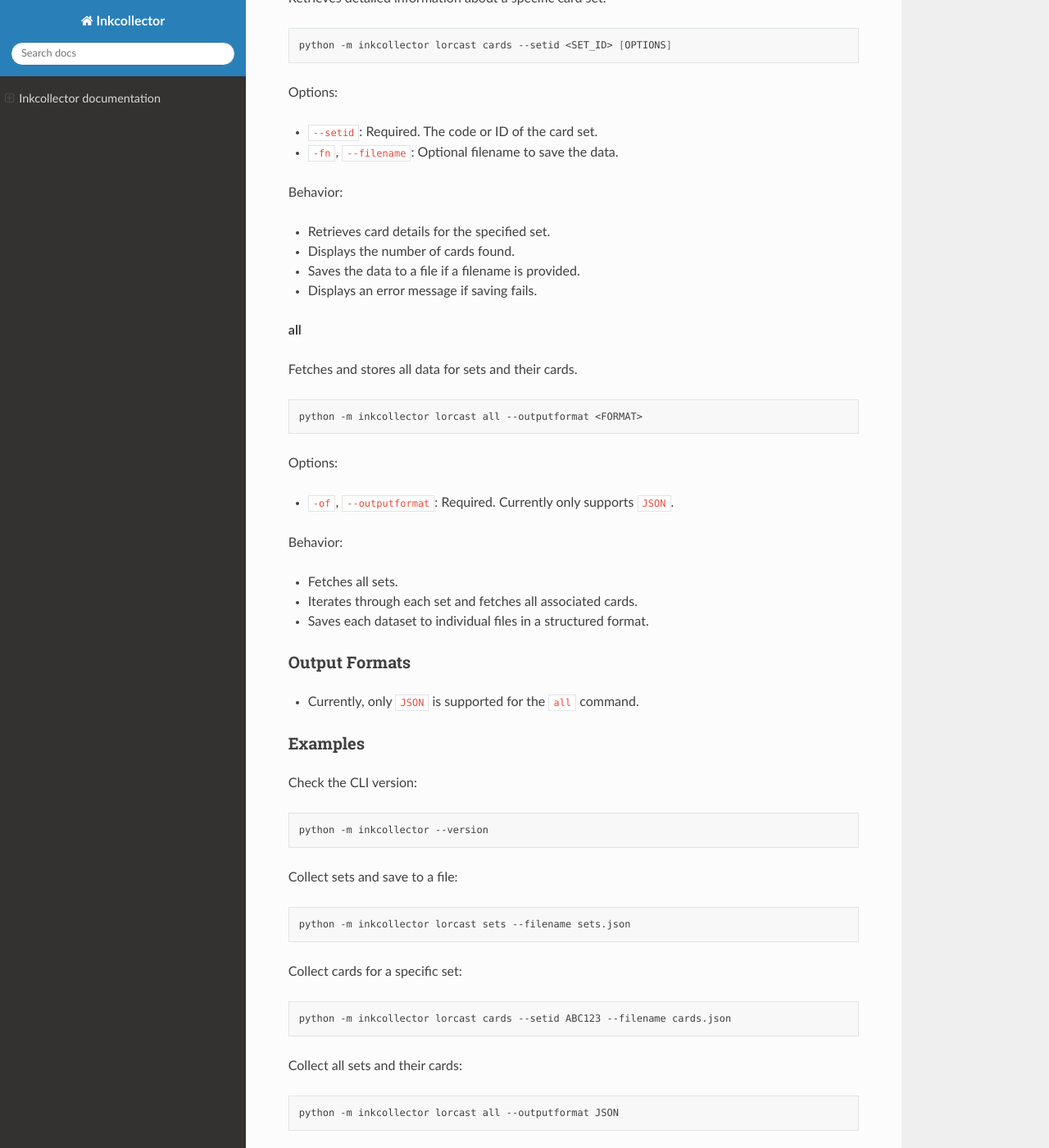
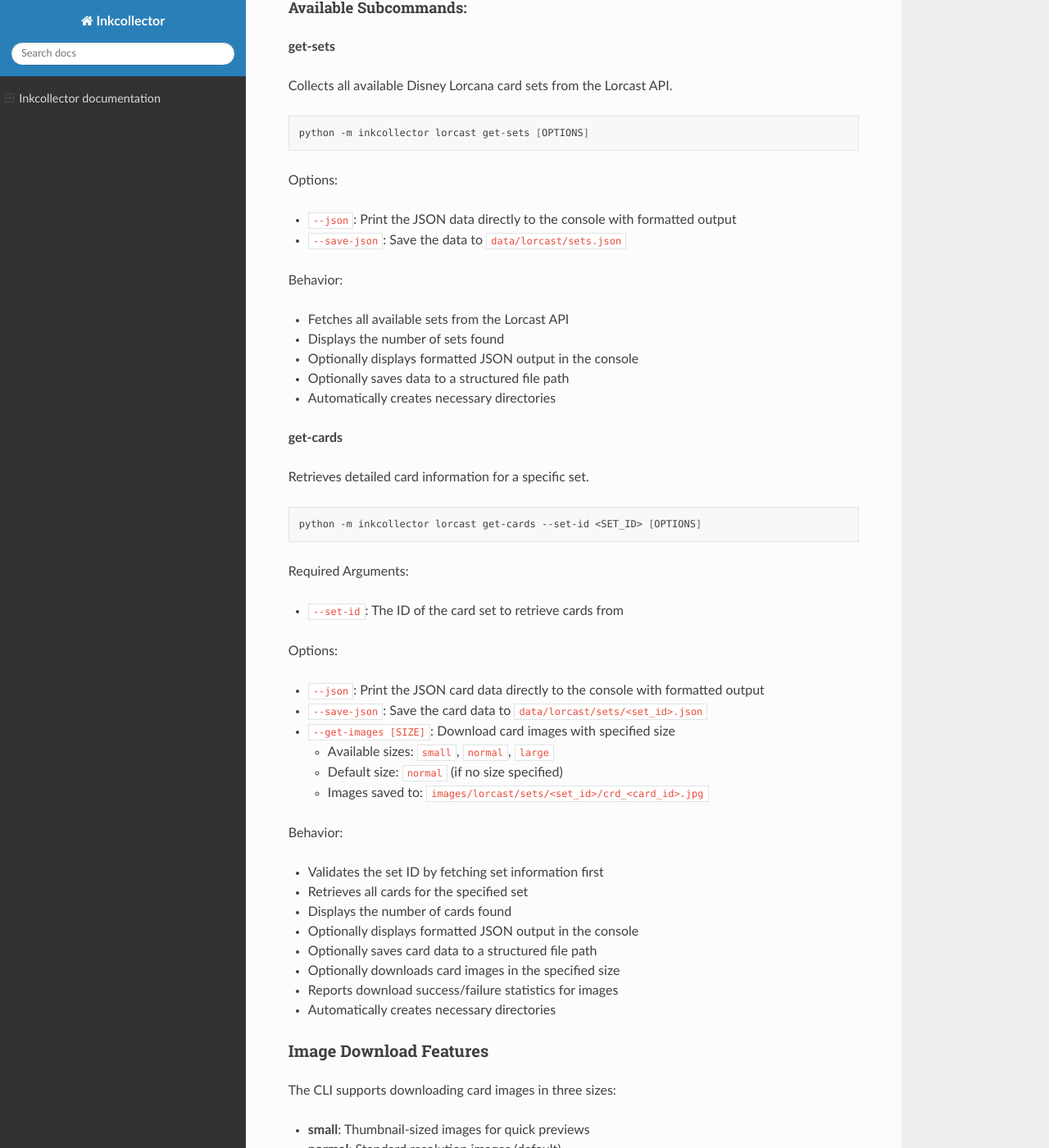
Before and after one commit to bertcafecito/inkcollector, a Sphinx documentation site: the page built from docs/source/index.rst, in a window 1280 px wide and 1400 px high, scrolled down 1909 px. Shown: the whole window at 82% size. Built offline with Sphinx 7.4.7 and the Read the Docs theme 3.1.0, drawn with Linux system fonts in a browser that asks for light colours; some of the changed text lies outside the part shown.

Commit message:
Adds documentation for Inkcollector CLI
Introduces comprehensive documentation for the Inkcollector CLI tool, detailing its features, installation, usage, and available commands.

The documentation covers fetching card sets and individual cards from the Lorcast API, downloading card images, and provides examples for common use cases. It also includes information on error handling, output formats, and API integration.

```diff
--- a/docs/source/index.rst
+++ b/docs/source/index.rst
@@ -5,7 +5,17 @@
 ==========================
 
 Inkcollector is a command-line interface (CLI) tool designed to collect data about the
-Disney Lorcana trading card game
+Disney Lorcana trading card game. It provides easy access to the Lorcast API for retrieving
+card sets, individual card details, and downloading card images.
+
+**Key Features:**
+
+- Fetch all available Disney Lorcana card sets
+- Retrieve detailed card information for specific sets
+- Download card images in multiple sizes (small, normal, large)
+- Automatic file organization and directory structure creation
+- JSON data export with console display options
+- Comprehensive error handling and user feedback
 
 .. _getting-help:
 
@@ -39,8 +49,9 @@
 Command Line Interface (CLI)
 =========================================
 
-The Inkcollector CLI provides access to the Lorecast API for collecting
-Lorcana Trading Card Game data, including card sets and individual cards.
+The Inkcollector CLI provides access to the Lorcast API for collecting
+Disney Lorcana Trading Card Game data, including card sets, individual cards,
+and card images.
 
 Usage
 -----
@@ -63,80 +74,143 @@
 
 - ``-v``, ``--version``: Display the version of the Inkcollector package.
 
-If no command is provided, the CLI will prompt the user to use ``--help`` for guidance.
+If no command is provided, the CLI will display the help message.
 
-Lorcast Group
--------------
+Directory Structure
+-------------------
 
-This command group is used to collect data from the Lorecast API.
+Inkcollector automatically creates the following directory structure in your working directory:
+
+- ``data/``: Contains all downloaded JSON data
+
+  - ``data/lorcast/``: Lorcast API data
+  - ``data/lorcast/sets.json``: All sets data
+  - ``data/lorcast/sets/<set_id>.json``: Individual set card data
+
+- ``images/``: Contains all downloaded card images
+
+  - ``images/lorcast/sets/<set_id>/``: Card images organized by set
+
+Lorcast Command Group
+---------------------
+
+This command group is used to collect data from the Lorcast API.
 
 .. code-block:: shell
 
     python -m inkcollector lorcast COMMAND [ARGS]...
 
-Available Commands:
-~~~~~~~~~~~~~~~~~~~
+Available Subcommands:
+~~~~~~~~~~~~~~~~~~~~~~
 
-**sets**
+**get-sets**
 
-Collects all available Lorcana card sets (including promotional sets).
+Collects all available Disney Lorcana card sets from the Lorcast API.
 
 .. code-block:: shell
 
-    python -m inkcollector lorcast sets [OPTIONS]
+    python -m inkcollector lorcast get-sets [OPTIONS]
 
 Options:
 
-- ``-fn``, ``--filename``: Optional filename to save the data.
+- ``--json``: Print the JSON data directly to the console with formatted output
+- ``--save-json``: Save the data to ``data/lorcast/sets.json``
 
 Behavior:
 
-- Displays how many sets were found.
-- Saves the data to a file if a filename is provided.
-- Displays an error message if saving fails.
+- Fetches all available sets from the Lorcast API
+- Displays the number of sets found
+- Optionally displays formatted JSON output in the console
+- Optionally saves data to a structured file path
+- Automatically creates necessary directories
 
-**cards**
+**get-cards**
 
-Retrieves detailed information about a specific card set.
+Retrieves detailed card information for a specific set.
 
 .. code-block:: shell
 
-    python -m inkcollector lorcast cards --setid <SET_ID> [OPTIONS]
+    python -m inkcollector lorcast get-cards --set-id <SET_ID> [OPTIONS]
+
+Required Arguments:
+
+- ``--set-id``: The ID of the card set to retrieve cards from
 
 Options:
 
-- ``--setid``: Required. The code or ID of the card set.
-- ``-fn``, ``--filename``: Optional filename to save the data.
+- ``--json``: Print the JSON card data directly to the console with formatted output
+- ``--save-json``: Save the card data to ``data/lorcast/sets/<set_id>.json``
+- ``--get-images [SIZE]``: Download card images with specified size
+
+  - Available sizes: ``small``, ``normal``, ``large``
+  - Default size: ``normal`` (if no size specified)
+  - Images saved to: ``images/lorcast/sets/<set_id>/crd_<card_id>.jpg``
 
 Behavior:
 
-- Retrieves card details for the specified set.
-- Displays the number of cards found.
-- Saves the data to a file if a filename is provided.
-- Displays an error message if saving fails.
+- Validates the set ID by fetching set information first
+- Retrieves all cards for the specified set
+- Displays the number of cards found
+- Optionally displays formatted JSON output in the console
+- Optionally saves card data to a structured file path
+- Optionally downloads card images in the specified size
+- Reports download success/failure statistics for images
+- Automatically creates necessary directories
 
-**all**
+Image Download Features
+-----------------------
 
-Fetches and stores all data for sets and their cards.
+The CLI supports downloading card images in three sizes:
 
-.. code-block:: shell
+- **small**: Thumbnail-sized images for quick previews
+- **normal**: Standard resolution images (default)
+- **large**: High-resolution images for detailed viewing
 
-    python -m inkcollector lorcast all --outputformat <FORMAT>
+Image files are automatically named using the pattern ``crd_<card_id>.jpg`` and organized by set in the ``images/lorcast/sets/<set_id>/`` directory.
 
-Options:
-
-- ``-of``, ``--outputformat``: Required. Currently only supports ``JSON``.
-
-Behavior:
-
-- Fetches all sets.
-- Iterates through each set and fetches all associated cards.
-- Saves each dataset to individual files in a structured format.
-
-Output Formats
+Error Handling
 --------------
 
-- Currently, only ``JSON`` is supported for the ``all`` command.
+The CLI includes comprehensive error handling for:
+
+- Network connection failures
+- API timeout errors
+- Invalid set IDs
+- Missing image URIs
+- File system errors
+- JSON parsing errors
+
+Output Examples
+---------------
+
+When fetching sets with console output:
+
+.. code-block:: text
+
+    ============================================================
+                        DISNEY LORCANA SETS
+    ============================================================
+    Found 5 sets:
+
+    [JSON data displayed here]
+
+When fetching cards with console output:
+
+.. code-block:: text
+
+    ============================================================
+                        DISNEY LORCANA CARDS
+    ============================================================
+    Found 204 cards in set TFC:
+
+    [JSON data displayed here]
+
+When downloading images:
+
+.. code-block:: text
+
+    Downloading images for 204 cards...
+    Successfully downloaded 201 out of 204 card images.
 
 Examples
 --------
@@ -147,20 +221,116 @@
 
     python -m inkcollector --version
 
-Collect sets and save to a file:
+Display help for the main command:
 
 .. code-block:: shell
 
-    python -m inkcollector lorcast sets --filename sets.json
+    python -m inkcollector --help
 
-Collect cards for a specific set:
+Display help for lorcast commands:
 
 .. code-block:: shell
 
-    python -m inkcollector lorcast cards --setid ABC123 --filename cards.json
+    python -m inkcollector lorcast --help
 
-Collect all sets and their cards:
+Fetch all sets and display JSON in console:
 
 .. code-block:: shell
 
-    python -m inkcollector lorcast all --outputformat JSON
+    python -m inkcollector lorcast get-sets --json
+
+Fetch all sets and save to file:
+
+.. code-block:: shell
+
+    python -m inkcollector lorcast get-sets --save-json
+
+Fetch all sets, display in console, and save to file:
+
+.. code-block:: shell
+
+    python -m inkcollector lorcast get-sets --json --save-json
+
+Fetch cards for a specific set and display in console:
+
+.. code-block:: shell
+
+    python -m inkcollector lorcast get-cards --set-id TFC --json
+
+Fetch cards for a specific set and save to file:
+
+.. code-block:: shell
+
+    python -m inkcollector lorcast get-cards --set-id TFC --save-json
+
+Download normal-sized card images for a set:
+
+.. code-block:: shell
+
+    python -m inkcollector lorcast get-cards --set-id TFC --get-images
+
+Download large-sized card images for a set:
+
+.. code-block:: shell
+
+    python -m inkcollector lorcast get-cards --set-id TFC --get-images large
+
+Fetch cards, save data, and download images in one command:
+
+.. code-block:: shell
+
+    python -m inkcollector lorcast get-cards --set-id TFC --json --save-json --get-images normal
+
+API Integration
+===============
+
+Lorcast API
+-----------
+
+Inkcollector integrates with the Lorcast API (https://api.lorcast.com/v0) to provide access to Disney Lorcana trading card data.
+
+**Supported Endpoints:**
+
+- ``/sets``: Retrieves all available card sets
+- ``/sets/{set_id}``: Gets detailed information about a specific set
+- ``/sets/{set_id}/cards``: Retrieves all cards for a specific set
+
+**Data Structure:**
+
+The API returns JSON data with the following structure for sets:
+
+.. code-block:: json
+
+    {
+      "results": [
+        {
+          "id": "TFC",
+          "name": "The First Chapter",
+          "code": "TFC",
+          "released_at": "2023-08-18",
+          "card_count": 204
+        }
+      ]
+    }
+
+For cards, each card object includes:
+
+- Basic information (id, name, type, cost, etc.)
+- Game mechanics (abilities, keywords, characteristics)
+- Image URIs in multiple sizes and formats
+- Set and rarity information
+
+Technical Implementation
+========================
+
+**Class Structure:**
+
+- ``InkcollectorCLI``: Main CLI handler with argument parsing and command routing
+- ``LorcastAPI``: API client for Lorcast service integration
+
+**Dependencies:**
+
+- ``requests``: HTTP client for API communication
+- ``argparse``: Command-line argument parsing
+- ``json``: JSON data handling
+- ``os``: File system operations
```
